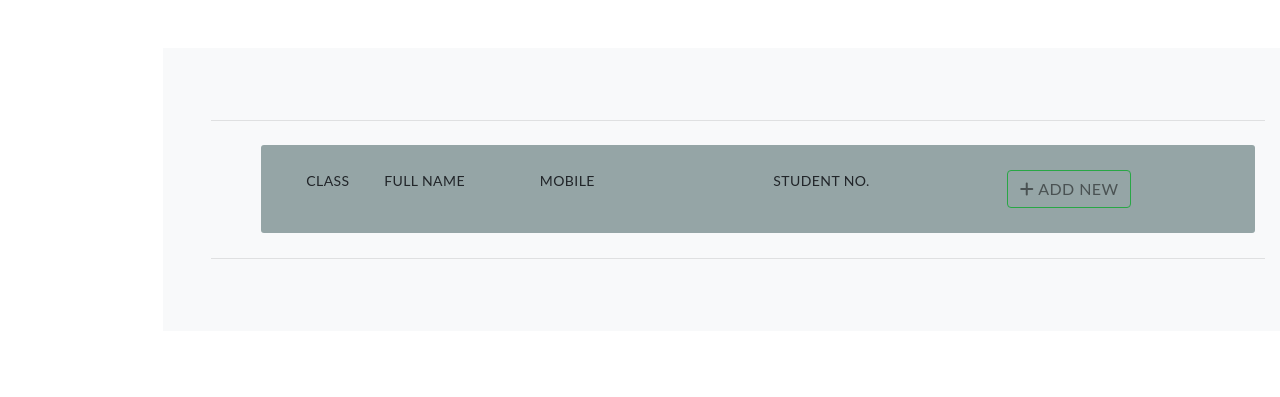
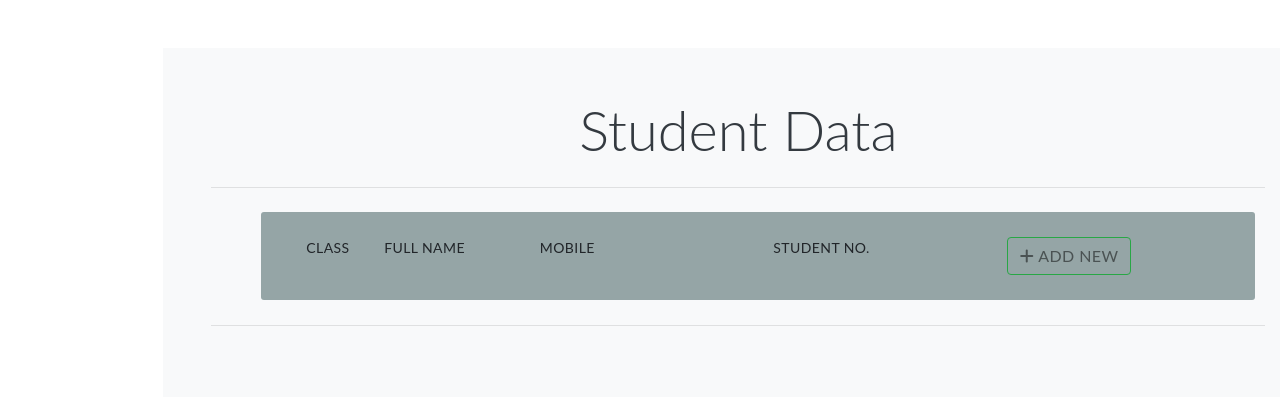
Before and after one commit to Albert-Byrone/mvcdemo, a Django app: page / in a window 1280 px wide; the page is wider, and only the part inside the window is pictured. Shown: the top 397 px of that part. Run offline with Django 4.2, Linux system fonts and the light colour scheme; data that the repository does not hold is empty.

Commit message:
add a title to the base template

```diff
--- a/templates/base.html
+++ b/templates/base.html
@@ -20,6 +20,8 @@
     <div class="container">
         <div class="col-md-12 offset-md-1 mt-5">
             <div class="container-fluid bg-light p-5">
+                <h1 class="display-4 text-center text-dark">Student Data </h1>
+
                 <hr class="my-4">
                 {% block content %}
                 {% endblock content %}
```
